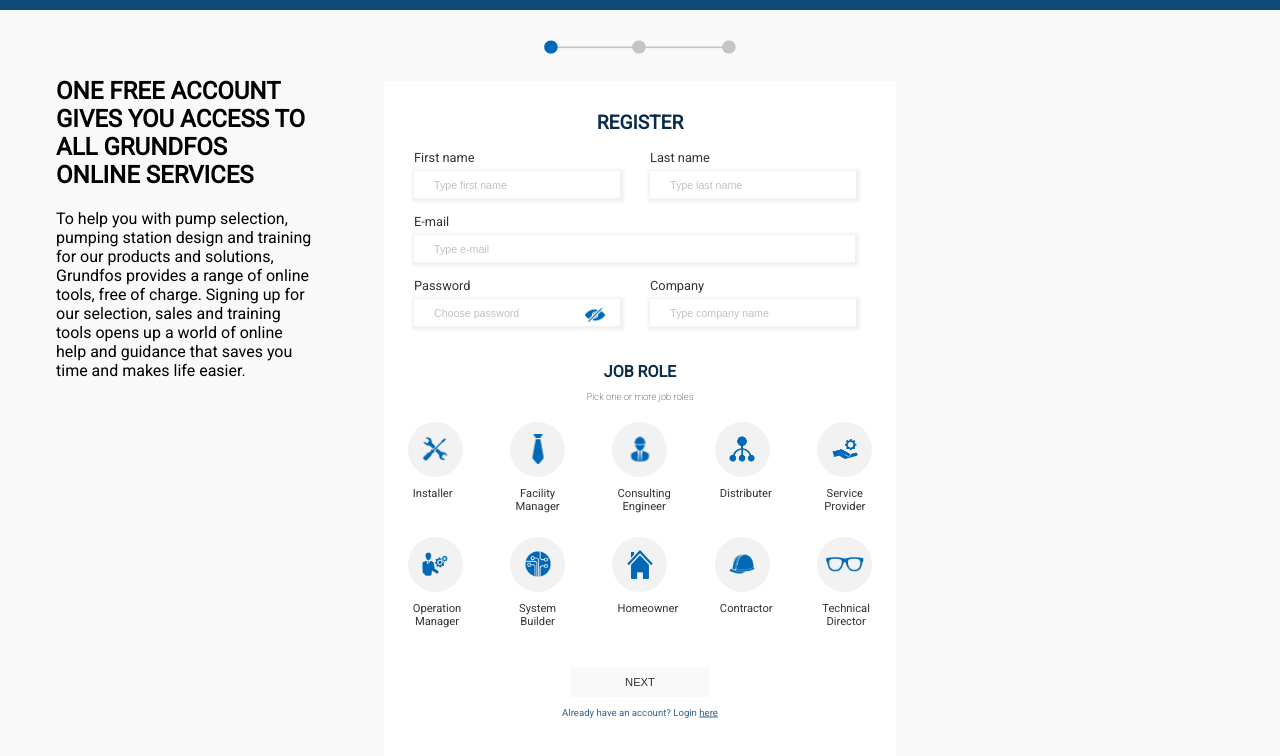
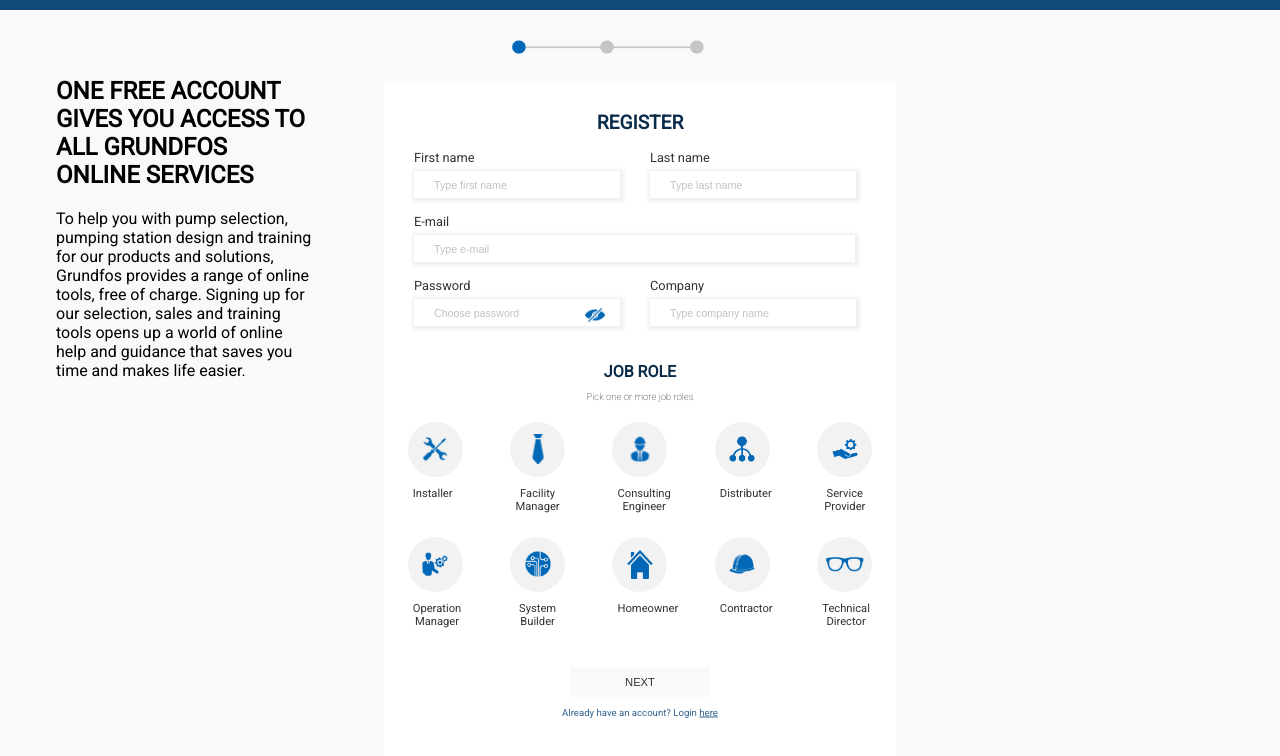
Before and after one commit to LasseNymark/GrundfosB2B, a plain HTML site: page index.html in a window 1280 px wide. Shown: the part 70-826 px from the top of the page. Drawn offline with Linux system fonts and the light colour scheme.

Commit message:
Update style.css

```diff
--- a/css/style.css
+++ b/css/style.css
@@ -77,7 +77,7 @@ section h2{
     width: 15%;
     position: absolute;
     top: 110px;
-    left: 42.5%;
+    left: 40%;
 }
 
 /* - FORM - */
```
